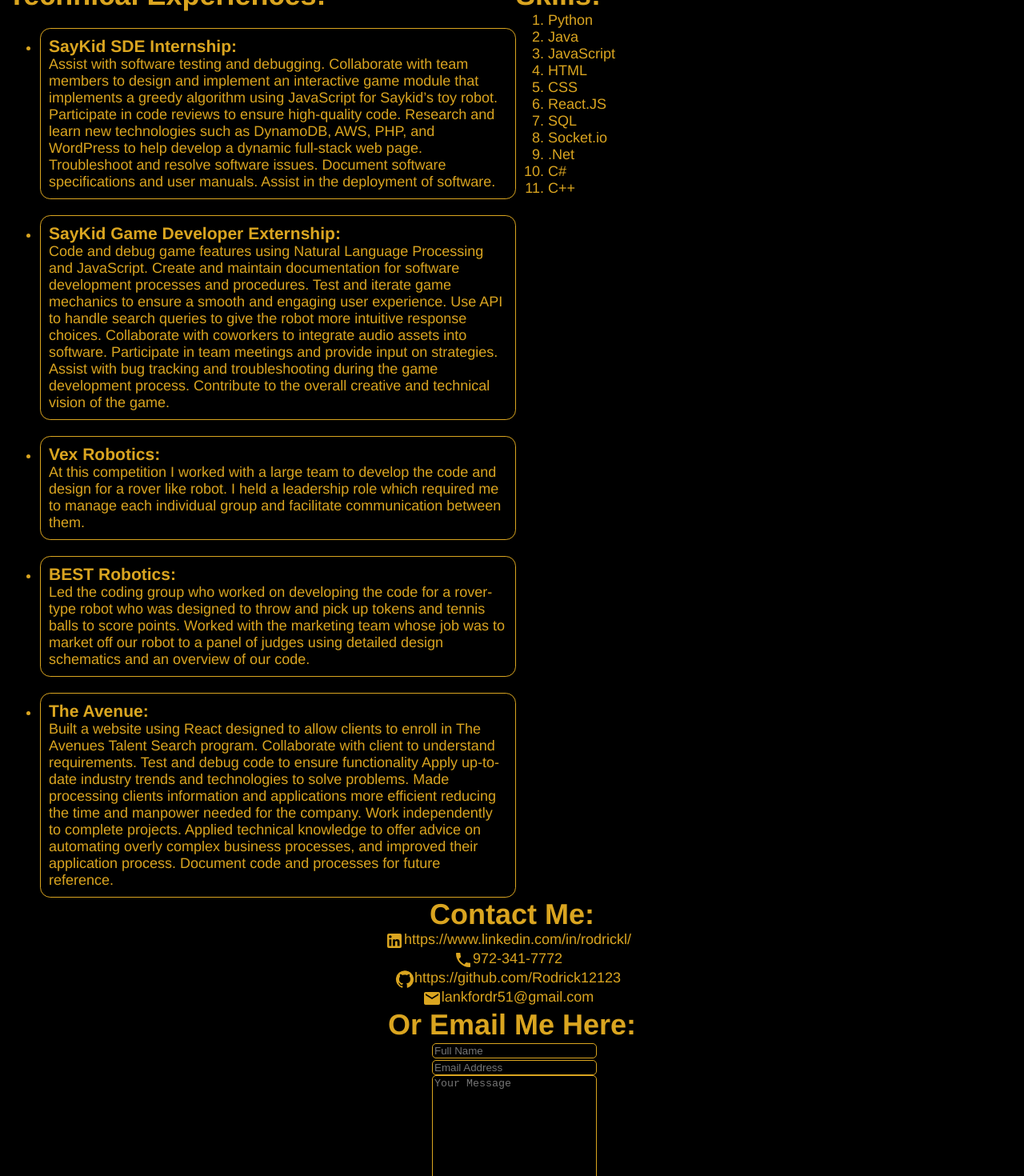
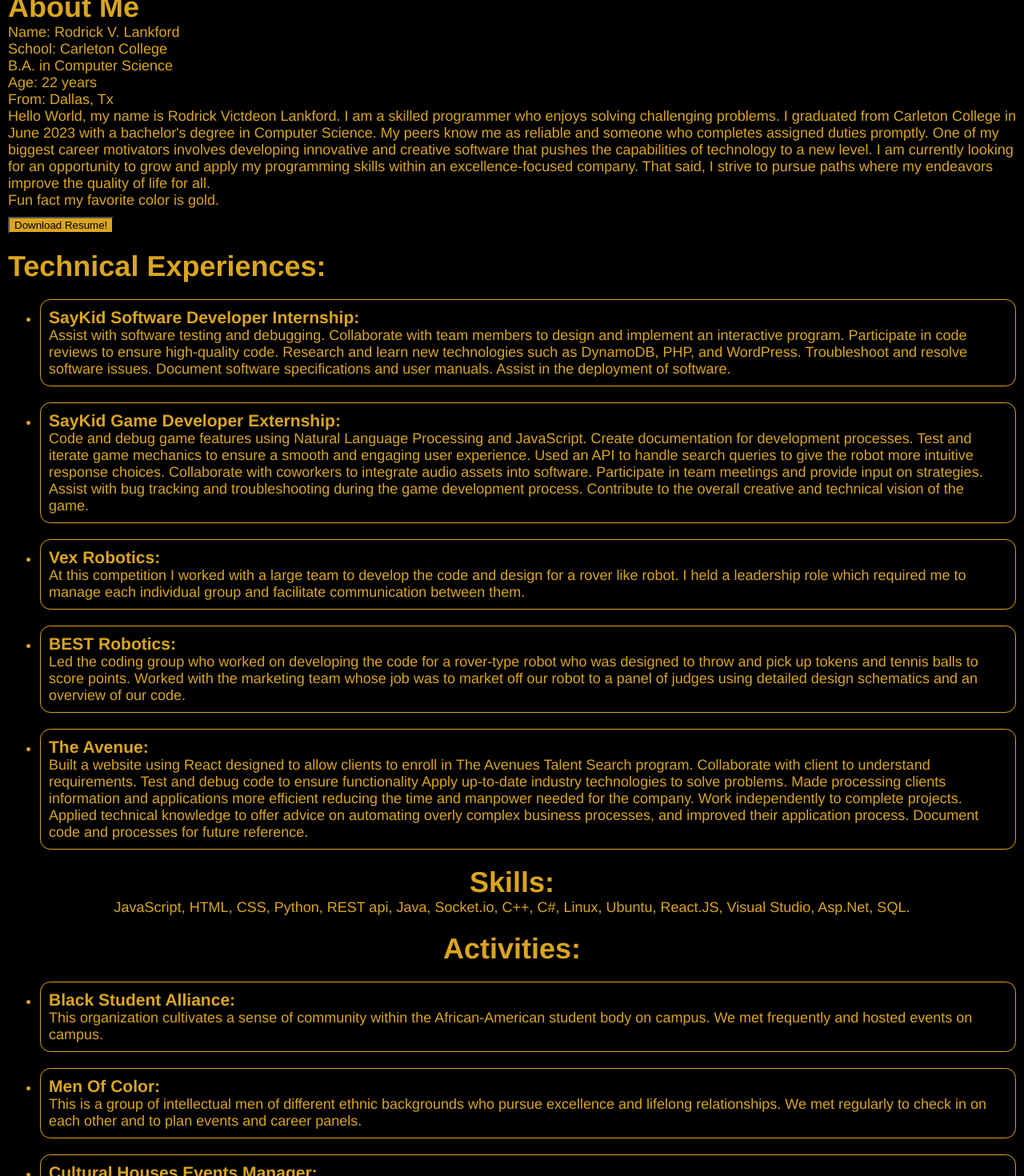
Before and after one commit to Rodrick12123/Personal-Website, a React (Create React App) app: page / in a window 1280 px wide. Shown: the part 400-1870 px from the top of the page at 80% size. Built offline with nearby package versions, Linux system fonts and the light colour scheme.

Commit message:
Final edits to styeling

```diff
--- a/src/Header.js
+++ b/src/Header.js
@@ -12,6 +12,12 @@
                 </div>
             </Link>
 
+
+            <a href="https://github.com/Rodrick12123" target="_blank" className='header_home'>
+                GitHub
+            </a>
+
+
             <Link to="/projects">
                 <div className='header_projects'>
                     Projects
--- a/src/Home.css
+++ b/src/Home.css
@@ -1,6 +1,7 @@
 @import url("https://cdnjs.cloudflare.com/ajax/libs/font-awesome/4.7.0/css/font-awesome.min.css");
 .home{
     display: flex;
+
     flex-direction: column;
 
     /* margin-left: 15px;
@@ -11,14 +12,19 @@
 
 .home_row1{
     display: flex;
-    flex-direction: row;
+    flex-direction: column;
     margin: 10px 0px 0px 10px;
+}
+
+.home_about{
+    display: flex;
+    flex-direction: column;
 }
 
 .home_row2{
     display: flex;
     flex-direction: row;
-    margin: 10px 0px 0px 10px;
+    margin: 10px;
 }
 
 .home_r2elements{
@@ -27,6 +33,17 @@
     flex-direction: column;
 }
 
+.skills_container{
+    display: flex;
+    flex-direction: column;
+    justify-content: center;
+    align-items: center;
+    margin: 10px;
+}
+
+.skills_container p {
+    text-align: center;
+}
 
 .home_row3{
     display: flex;
@@ -37,8 +54,9 @@
 
 .image_container{
     display: flex;
+    /* flex-direction: column; */
     align-items: center;
-    /* justify-content: center; */
+    justify-content: center;
     width: 100%;
 }
 
@@ -52,9 +70,9 @@
 .home_image{
     display: flex;
     width: 50%;
-    height: 250px;
+    /* height: 250px; */
     margin-right: 10px;
-    /* aspect-ratio: 1/1; */
+    aspect-ratio: 2/1;
     /* max-width: 500px;
     max-height: 500px; */
 }
--- a/src/Home.js
+++ b/src/Home.js
@@ -10,39 +10,36 @@
   return (
     <div className='home'>
         <div className='home_row1'>
-          <div className='home_about'>
           <div className='image_container'>
             <img src="/Me.jpg" alt="image" className='home_image'></img>
+          </div>
+
           <div className='home_about'>
-
-
             <h1>
               About Me
             </h1>
             <p>
               <p>Name: Rodrick V. Lankford</p>
               <p>School: Carleton College</p>
+              <p>B.A. in Computer Science</p>
               <p>Age: 22 years</p>
               <p>From: Dallas, Tx</p>
               <p>Hello World, my name is Rodrick Victdeon Lankford. I am a skilled
-                  programmer who enjoys the challenge of solving challenging problems. I graduated from
+              programmer who enjoys solving challenging problems. I graduated from
               Carleton College in June 2023 with a bachelor's degree in Computer Science.
               My peers know me as reliable and someone who completes assigned
               duties promptly. One of my biggest career motivators
-                  involves the implementation of innovative and creative software that push
-                  the capabilities of technology to a new level. That said, I desire to
-                  continue applying my skills to improve the
-                  quality of life for all.</p>
+              involves developing innovative and creative software that pushes
+              the capabilities of technology to a new level. I am currently looking for an opportunity
+              to grow and apply my programming skills within an excellence-focused company.
+              That said, I strive to pursue paths where my endeavors improve the quality of life for all.</p>
             </p>
             <p>Fun fact my favorite color is gold.</p>
             <form method="get" action="Resume For Rodrick Lankford.pdf">
               <button type="submit" className='button'>Download Resume!</button>
             </form>
           </div>
-            </div>
 
-
-          </div>
         </div>
 
         <div className='home_row2'>
@@ -52,18 +49,18 @@
               Technical Experiences:
             </h1>
             <ul>
-              <li><h3>SayKid SDE Internship:</h3> Assist with software testing and debugging.
-              Collaborate with team members to design and implement an interactive game module that implements a greedy algorithm using JavaScript for Saykid’s toy robot.
+              <li><h3>SayKid Software Developer Internship:</h3> Assist with software testing and debugging.
+              Collaborate with team members to design and implement an interactive program.
               Participate in code reviews to ensure high-quality code.
-              Research and learn new technologies such as DynamoDB, AWS, PHP, and WordPress to help develop a dynamic full-stack web page.
+              Research and learn new technologies such as DynamoDB, PHP, and WordPress.
               Troubleshoot and resolve software issues.
               Document software specifications and user manuals.
               Assist in the deployment of software.
               </li>
               <li><h3>SayKid Game Developer Externship:</h3> Code and debug game features using Natural Language Processing and JavaScript.
-              Create and maintain documentation for software development processes and procedures.
+              Create documentation for development processes.
               Test and iterate game mechanics to ensure a smooth and engaging user experience.
-              Use API to handle search queries to give the robot more intuitive response choices.
+              Used an API to handle search queries to give the robot more intuitive response choices.
               Collaborate with coworkers to integrate audio assets into software.
               Participate in team meetings and provide input on strategies.
               Assist with bug tracking and troubleshooting during the game development process.
@@ -78,7 +75,7 @@
               <li><h3>The Avenue:</h3> Built a website using React designed to allow clients to enroll in The Avenues Talent Search program.
               Collaborate with client to understand requirements.
               Test and debug code to ensure functionality
-              Apply up-to-date industry trends and technologies to solve problems.
+              Apply up-to-date industry technologies to solve problems.
               Made processing clients information and applications more efficient reducing the time and manpower needed for the company.
               Work independently to complete projects.
               Applied technical knowledge to offer advice on automating overly complex business processes, and improved their application process.
@@ -89,25 +86,47 @@
           {/* Image */}
 
           {/* Skills */}
-          <div className='home_r2elements'>
+
+        </div>
+        <div className='skills_container'>
             <h1>
               Skills:
             </h1>
-            <ol>
-              <li>Python</li>
-              <li>Java</li>
-              <li>JavaScript</li>
-              <li>HTML</li>
-              <li>CSS</li>
-              <li>React.JS</li>
-              <li>SQL</li>
-              <li>Socket.io</li>
-              <li>.Net</li>
-              <li>C#</li>
-              <li>C++</li>
-            </ol>
+            <p>
+              JavaScript, HTML, CSS, Python, REST api,
+              Java, Socket.io, C++, C#, Linux, Ubuntu,
+              React.JS, Visual Studio, Asp.Net, SQL.
+            </p>
+        </div>
+
+        <div className='skills_container'>
+          <h1>
+            Activities:
+          </h1>
+          <div className='home_r2elements'>
+
+              <ul>
+                <li><h3>Black Student Alliance:</h3> This organization cultivates a
+                sense of community within the African-American student body on campus. We met frequently and
+                hosted events on campus.
+                </li>
+
+                <li><h3>Men Of Color:</h3> This is a group of intellectual men of different ethnic backgrounds
+                who pursue excellence and lifelong relationships. We met regularly to check in on each other
+                and to plan events and career panels.
+                </li>
+
+                <li><h3>Cultural Houses Events Manager:</h3> Hosted events for the Carleton community and cultural
+                housing groups. These various events included but were not limited to Thanksgiving
+                meals, field trips, cultural awareness talks, and more.
+                </li>
+
+
+              </ul>
+
             </div>
         </div>
+
 
         <div className='home_row3'>
           <h1>
```
Also changed, not shown: src/Projects.js (+44 -13 lines), 1 other file (tests, documents, lock files or other folders). Lines whose indentation alone changed are shown as unchanged.
